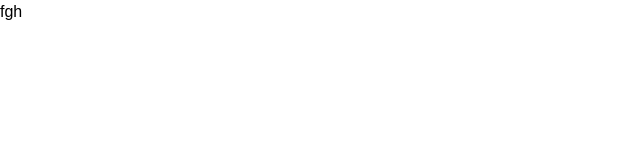
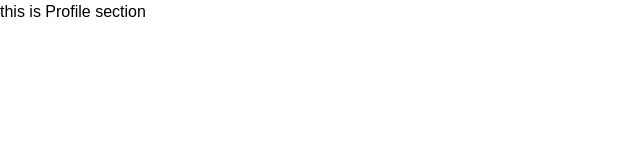
Before and after one commit to darshanr77/Rabbit, a React (Vite) app in the folder rabbit/frontend/: page /profile in a window 1280 px wide. Shown: the top 160 px of the page, without its empty margins (0-640 px from the left). Built offline with nearby package versions, Linux system fonts and the light colour scheme.

Commit message:
Update Profile.jsx

```diff
--- a/rabbit/frontend/src/pages/Profile.jsx
+++ b/rabbit/frontend/src/pages/Profile.jsx
@@ -3,7 +3,7 @@ import React from 'react'
 const Profile = () => {
   return (
     <div>
-      fgh
+      this is Profile section
     </div>
   )
 }
```
